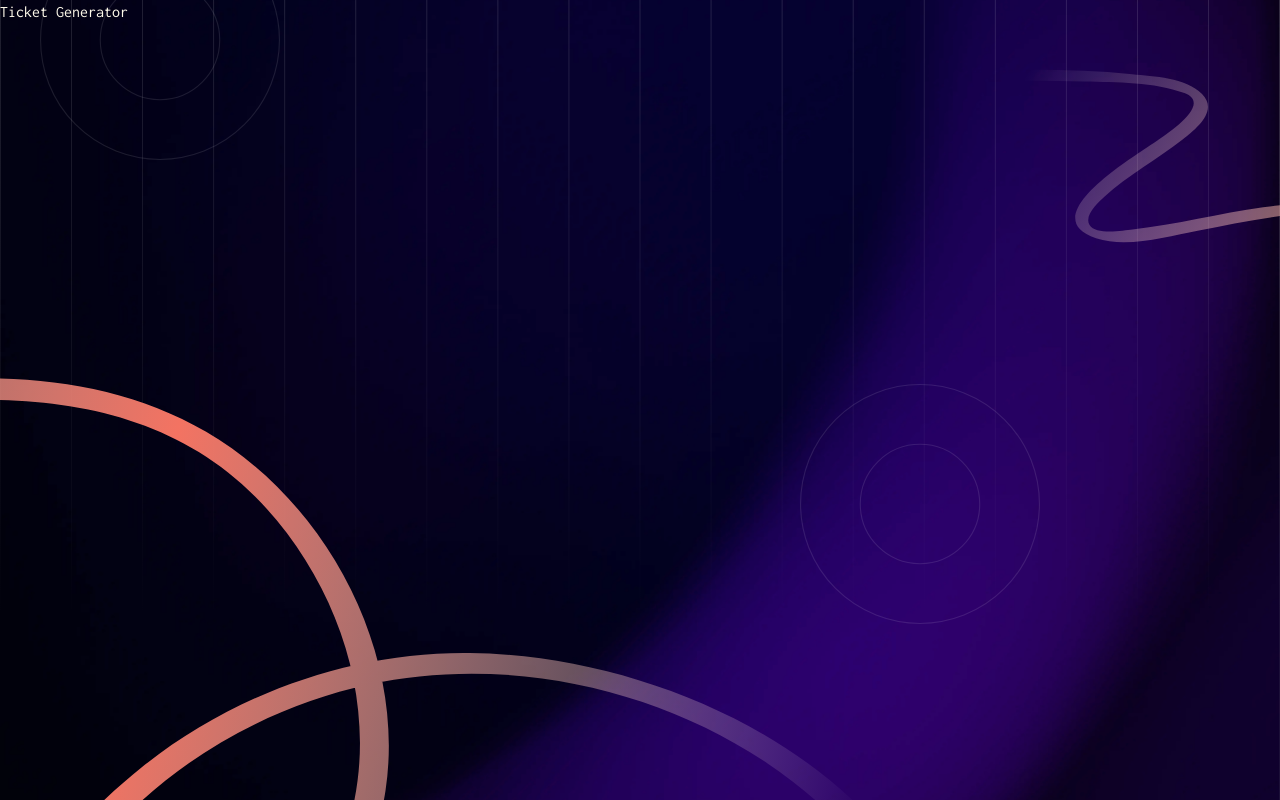
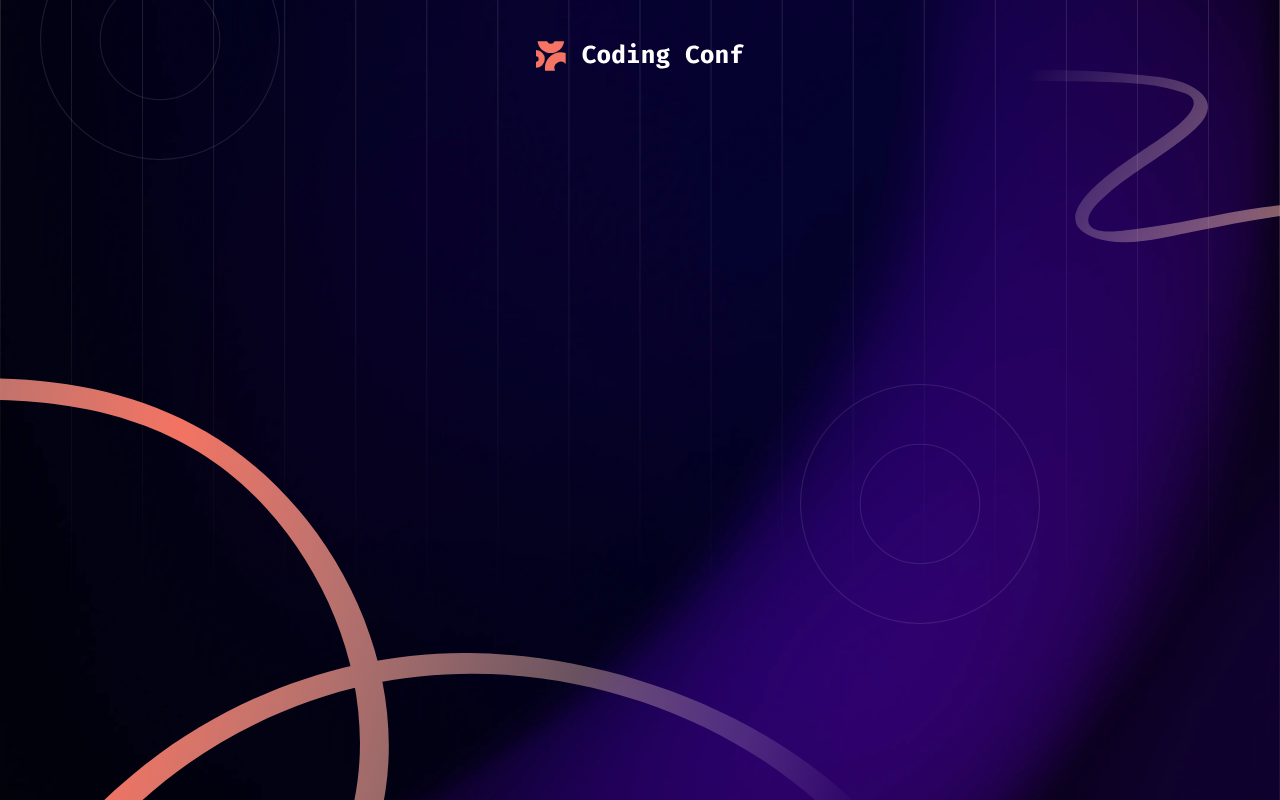
Before and after one commit to HeiPavel/ticket_generator, a Next.js app: page / in a window 1280 px wide. Built offline with nearby package versions, Linux system fonts and the light colour scheme.

Commit message:
Add Header and colors

```diff
--- /dev/null
+++ b/app/components/Header.tsx
@@ -0,0 +1,13 @@
+import Image from 'next/image'
+import logo from '@/public/assets/icons/logo-full.svg'
+
+export function Header() {
+  return (
+    <header className='relative z-10 h-28 flex justify-center items-center'>
+      <Image
+        src={logo}
+        alt='Logo svg'
+      />
+    </header>
+  )
+}
--- a/app/globals.css
+++ b/app/globals.css
@@ -6,4 +6,11 @@
   --breakpoint-md: 768px;
   --breakpoint-laptop: 1024px;
   --breakpoint-desktop: 1280px;
+  --color-white: #ffffff;
+  --color-gray-light: #d2d1d6;
+  --color-gray-medium: #8784a4;
+  --color-gray-dark: rgb(75, 72, 106);
+  --color-blue-dark: #0c082b;
+  --color-orange-light: #f57261;
+  --color-orange-medium: #e16151;
 }
--- a/app/layout.tsx
+++ b/app/layout.tsx
@@ -1,11 +1,12 @@
 import type { Metadata } from 'next'
 import { Inconsolata } from 'next/font/google'
 import { Background } from './components/Background'
+import { Header } from './components/Header'
 import './globals.css'
 
 const iconsolata = Inconsolata({
   subsets: ['latin'],
-  weight: ['400', '500', '700', '900']
+  weight: ['400', '500', '700', '800']
 })
 
 export const metadata: Metadata = {
@@ -22,6 +23,7 @@ export default function RootLayout({
     <html lang='en'>
       <body className={`${iconsolata.className} antialiased min-h-screen relative`}>
         <Background/>
+        <Header/>
         <main className='relative z-10'>
           {children}
         </main>
--- a/app/page.tsx
+++ b/app/page.tsx
@@ -1,5 +1,5 @@
 export default function Home() {
   return (
-    <h1 className='text-amber-50'>Ticket Generator</h1>
+    <></>
   )
 }
```
